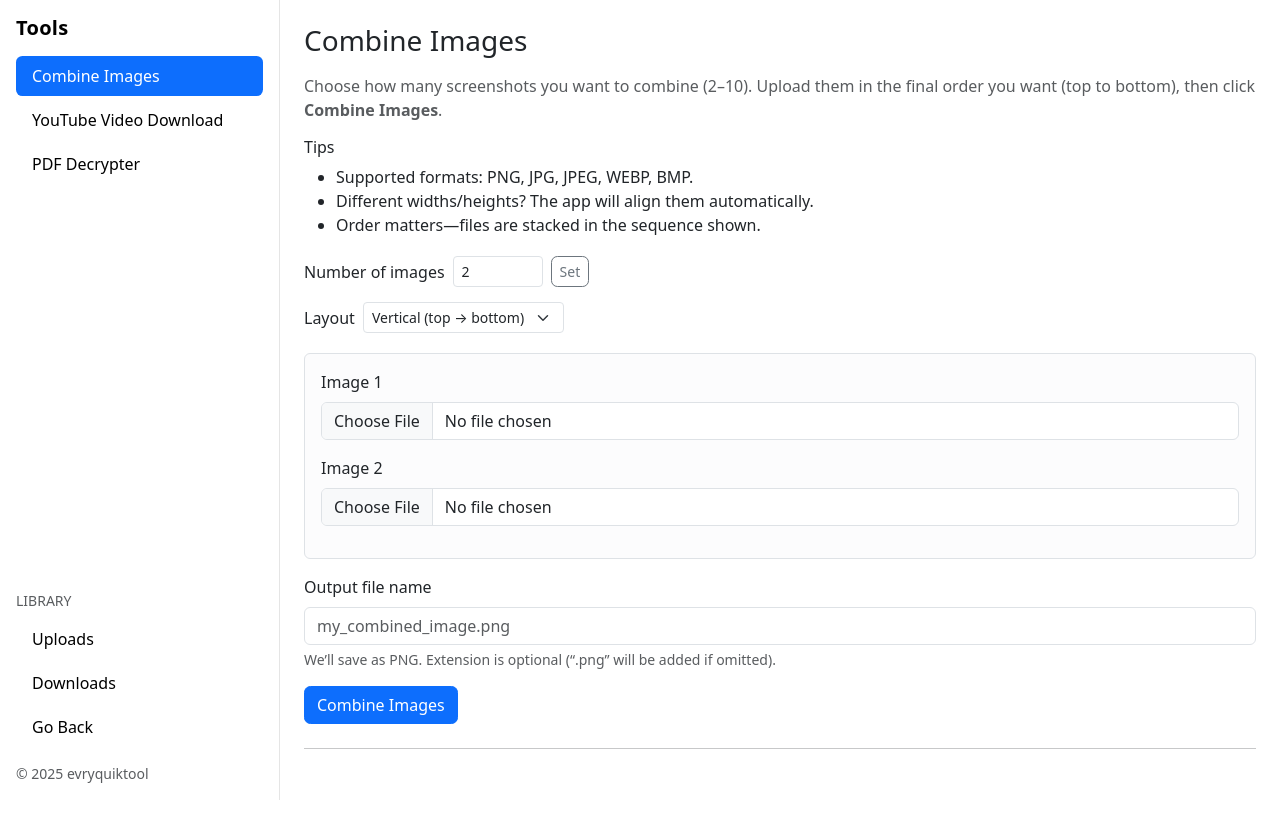
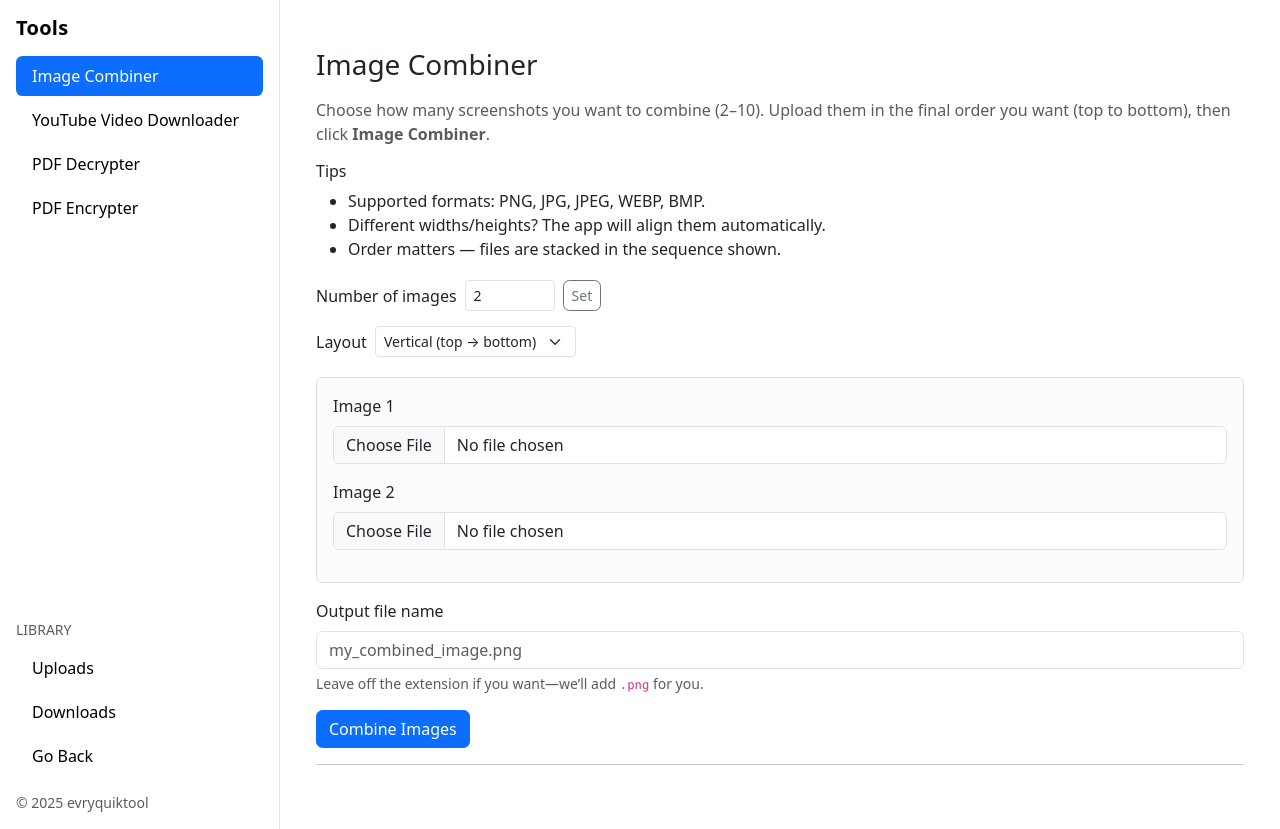
Before and after one commit to jbierowiec/evryquiktool, a Flask app: page /image_combiner in a window 1280 px wide. Before the commit the page ends 800 px from the top, so only its background shows below. Run offline with Flask 3, Linux system fonts and the light colour scheme.

Commit message:
PDF Encrypter and page content updates

```diff
--- a/app.py
+++ b/app.py
@@ -21,6 +21,20 @@ try:
     import yt_dlp  # pip install yt-dlp
 except Exception:
     yt_dlp = None
+
+# try optional backends
+try:
+    import pikepdf
+    _HAS_PIKEPDF = True
+except Exception:
+    _HAS_PIKEPDF = False
+
+try:
+    # PyPDF2 is the common fallback
+    from PyPDF2 import PdfReader, PdfWriter
+    _HAS_PYPDF2 = True
+except Exception:
+    _HAS_PYPDF2 = False
 
 # Make imageio-ffmpeg's bundled ffmpeg visible (works on Railway too)
 def has_ffmpeg() -> bool:
@@ -52,12 +66,14 @@ UPLOADS_BY_TOOL = {
     "image_combiner": UPLOAD_DIR / "image_combiner",
     "yt_vid_downloader": UPLOAD_DIR / "yt_vid_downloader",
     "pdf_decrypter": UPLOAD_DIR / "pdf_decrypter",
+    "pdf_encrypter": UPLOAD_DIR / "pdf_encrypter",
     #"activity_combiner": UPLOAD_DIR / "activity_combiner",
 }
 DOWNLOADS_BY_TOOL = {
     "image_combiner": DOWNLOAD_DIR / "image_combiner",
     "yt_vid_downloader": DOWNLOAD_DIR / "yt_vid_downloader",
     "pdf_decrypter": DOWNLOAD_DIR / "pdf_decrypter",
+    "pdf_encrypter": DOWNLOAD_DIR / "pdf_encrypter",
     #"activity_combiner": DOWNLOAD_DIR / "activity_combiner",
 }
 
@@ -502,6 +518,153 @@ def pdf_decrypter():
     )
 
 
+@app.route("/pdf_encrypter", methods=["GET", "POST"])
+def pdf_encrypter():
+    """
+    Upload a PDF -> saves original to UPLOADS_BY_TOOL['pdf_decrypter']
+    Encrypts to DOWNLOADS_BY_TOOL['pdf_decrypter'] and returns the encrypted file.
+    """
+    error = None
+    message = None
+
+    # Ensure the tool keys exist
+    UPLOAD_KEY = "pdf_encrypter"
+    DOWNLOAD_KEY = "pdf_encrypter"
+
+    upload_base: Path = UPLOADS_BY_TOOL.get(UPLOAD_KEY)
+    download_base: Path = DOWNLOADS_BY_TOOL.get(DOWNLOAD_KEY)
+
+    if request.method == "POST":
+        uploaded = request.files.get("pdf_file")
+        password = (request.form.get("password") or "").strip()
+        owner_pw = (request.form.get("owner_password") or "").strip()
+        output_name = (request.form.get("output_name") or "").strip()
+
+        # Basic validations
+        if not uploaded or uploaded.filename == "":
+            error = "No file uploaded."
+            return render_template("pdf_encrypter.html", error=error)
+
+        if not password:
+            error = "You must supply a password to encrypt the PDF."
+            return render_template("pdf_encrypter.html", error=error)
+
+        # Ensure upload/download directories exist
+        try:
+            if not upload_base:
+                raise RuntimeError("Server upload directory not configured for PDF encrypter.")
+            if not download_base:
+                raise RuntimeError("Server download directory not configured for PDF encrypter.")
+            upload_base.mkdir(parents=True, exist_ok=True)
+            download_base.mkdir(parents=True, exist_ok=True)
+        except Exception as e:
+            error = f"Server misconfiguration: {e}"
+            return render_template("pdf_encrypter.html", error=error)
+
+        # Secure the filename and save the uploaded file into uploads/
+        original_name = secure_filename(uploaded.filename) or "uploaded.pdf"
+        timestamp = datetime.utcnow().strftime("%Y%m%d%H%M%S")
+        saved_input_name = f"{timestamp}_{original_name}"
+        input_path = upload_base / saved_input_name
+        try:
+            uploaded.save(str(input_path))
+        except Exception as e:
+            error = f"Failed to save uploaded file: {e}"
+            return render_template("pdf_encrypter.html", error=error)
+
+        # Decide output filename
+        if not output_name:
+            output_name_safe = f"encrypted_{original_name}"
+        else:
+            output_name_safe = secure_filename(output_name)
+        if not output_name_safe.lower().endswith(".pdf"):
+            output_name_safe += ".pdf"
+        # avoid overwrite by adding timestamp if file exists
+        output_path = download_base / output_name_safe
+        if output_path.exists():
+            output_path = download_base / f"{timestamp}_{output_name_safe}"
+
+        # Read input bytes (from the saved file)
+        try:
+            with open(input_path, "rb") as fh:
+                input_bytes = fh.read()
+        except Exception as e:
+            error = f"Failed to read uploaded file: {e}"
+            return render_template("pdf_encrypter.html", error=error)
+
+        # Try pikepdf first (AES), then PyPDF2 fallback
+        try:
+            if _HAS_PIKEPDF:
+                try:
+                    with pikepdf.Pdf.open(io.BytesIO(input_bytes)) as pdf:
+                        # If owner_pw is empty, generate one so permissions behave predictably
+                        owner_used = owner_pw if owner_pw else pikepdf._helpers.generate_password()
+                        pdf.save(
+                            str(output_path),
+                            encryption=pikepdf.Encryption(
+                                user=password,
+                                owner=owner_used,
+                                R=4,  # AES-128; change if you want different strength
+                                allow=pikepdf.Permissions(extract=False),
+                            ),
+                        )
+                except Exception as e_pike:
+                    # fallback to PyPDF2 if pikepdf fails for this file
+                    if not _HAS_PYPDF2:
+                        raise RuntimeError(f"pikepdf failed ({e_pike}) and PyPDF2 not available")
+                    # else fall through to PyPDF2 block below by raising a sentinel
+                    raise
+            else:
+                # No pikepdf -> use PyPDF2
+                raise RuntimeError("pikepdf not available")
+        except Exception:
+            # PyPDF2 fallback
+            if _HAS_PYPDF2:
+                try:
+                    reader = PdfReader(io.BytesIO(input_bytes))
+                    writer = PdfWriter()
+                    for p in reader.pages:
+                        writer.add_page(p)
+                    # writer.encrypt(user_pwd, owner_pwd=None, use_128bit=True)
+                    # modern PyPDF2 uses keyword args (but some older versions differ)
+                    try:
+                        writer.encrypt(user_pwd=password, owner_pwd=(owner_pw or None), use_128bit=True)
+                    except TypeError:
+                        # fallback for older PyPDF2 API
+                        writer.encrypt(password, owner_pw or None, use_128bit=True)
+                    with open(output_path, "wb") as out_f:
+                        writer.write(out_f)
+                except Exception as e_p2:
+                    error = f"Encryption failed (PyPDF2): {e_p2}"
+                    return render_template("pdf_encrypter.html", error=error)
+            else:
+                error = "Server missing PDF libraries. Install pikepdf or PyPDF2."
+                return render_template("pdf_encrypter.html", error=error)
+
+        # At this point output_path should exist
+        if not output_path.exists():
+            error = "Encryption process completed but output file was not created."
+            return render_template("pdf_encrypter.html", error=error)
+
+        # Optionally flash a message and return the file for download.
+        flash(f"Encrypted PDF saved to downloads: {output_path.name}", "success")
+
+        # return the file as attachment while keeping the file on the server
+        return send_file(
+            str(output_path),
+            as_attachment=True,
+            download_name=output_path.name,
+            mimetype="application/pdf",
+        )
+
+    # GET -> show template (you can pass counts if your template expects them)
+    try:
+        counts = _count_dict() if "_count_dict" in globals() else {}
+    except Exception:
+        counts = {}
+    return render_template("pdf_encrypter.html", error=error, message=message, counts=counts)
+
+
 # -------------------------
 # Uploads & Downloads library (tool cards + per-tool views)
 # -------------------------
@@ -510,6 +673,7 @@ def _count_dict():
         "image_combiner": len(list_files(DOWNLOADS_BY_TOOL["image_combiner"])),
         "yt_vid_downloader": len(list_files(DOWNLOADS_BY_TOOL["yt_vid_downloader"])),
         "pdf_decrypter": len(list_files(DOWNLOADS_BY_TOOL["pdf_decrypter"])),
+        "pdf_encrypter": len(list_files(DOWNLOADS_BY_TOOL["pdf_encrypter"])),
         #"activity_combiner": len(list_files(DOWNLOADS_BY_TOOL["activity_combiner"])),
     }
 
@@ -520,6 +684,7 @@ def uploads_index():
         "image_combiner": len(list_files(UPLOADS_BY_TOOL["image_combiner"])),
         "yt_vid_downloader": len(list_files(UPLOADS_BY_TOOL["yt_vid_downloader"])),
         "pdf_decrypter": len(list_files(UPLOADS_BY_TOOL["pdf_decrypter"])),
+        "pdf_encrypter": len(list_files(UPLOADS_BY_TOOL["pdf_encrypter"])),
         #"activity_combiner": len(list_files(UPLOADS_BY_TOOL["activity_combiner"])),
     }
     return render_template("uploads.html", tool=None, counts=counts, files=[])
@@ -535,6 +700,7 @@ def uploads_tool(tool):
         "image_combiner": len(list_files(UPLOADS_BY_TOOL["image_combiner"])),
         "yt_vid_downloader": len(list_files(UPLOADS_BY_TOOL["yt_vid_downloader"])),
         "pdf_decrypter": len(list_files(UPLOADS_BY_TOOL["pdf_decrypter"])),
+        "pdf_encrypter": len(list_files(UPLOADS_BY_TOOL["pdf_encrypter"])),
         #"activity_combiner": len(list_files(UPLOADS_BY_TOOL["activity_combiner"])),
     }
     return render_template("uploads.html", tool=tool, counts=counts, files=files)
@@ -577,6 +743,7 @@ def downloads_index():
         "image_combiner": len(list_files(DOWNLOADS_BY_TOOL["image_combiner"])),
         "yt_vid_downloader": len(list_files(DOWNLOADS_BY_TOOL["yt_vid_downloader"])),
         "pdf_decrypter": len(list_files(DOWNLOADS_BY_TOOL["pdf_decrypter"])),
+        "pdf_encrypter": len(list_files(DOWNLOADS_BY_TOOL["pdf_encrypter"])),
         #"activity_combiner": len(list_files(DOWNLOADS_BY_TOOL["activity_combiner"])),
     }
     return render_template("downloads.html", tool=None, counts=counts, files=[])
@@ -592,6 +759,7 @@ def downloads_tool(tool):
         "image_combiner": len(list_files(DOWNLOADS_BY_TOOL["image_combiner"])),
         "yt_vid_downloader": len(list_files(DOWNLOADS_BY_TOOL["yt_vid_downloader"])),
         "pdf_decrypter": len(list_files(DOWNLOADS_BY_TOOL["pdf_decrypter"])),
+        "pdf_encrypter": len(list_files(DOWNLOADS_BY_TOOL["pdf_encrypter"])),
         #"activity_combiner": len(list_files(DOWNLOADS_BY_TOOL["activity_combiner"])),
     }
     return render_template("downloads.html", tool=tool, counts=counts, files=files)
--- a/templates/base.html
+++ b/templates/base.html
@@ -123,7 +123,7 @@
             class="nav-link {{ 'active' if request.path.startswith('/image_combiner') else '' }}"
             href="{{ url_for('image_combiner') }}"
           >
-            Combine Images
+            Image Combiner
           </a>
         </li>
         <li class="nav-item">
@@ -131,7 +131,7 @@
             class="nav-link {{ 'active' if request.path.startswith('/yt_vid_downloader') else '' }}"
             href="{{ url_for('yt_vid_downloader') }}"
           >
-            YouTube Video Download
+            YouTube Video Downloader
           </a>
         </li>
         <li class="nav-item">
@@ -142,7 +142,15 @@
             PDF Decrypter
           </a>
         </li>
-       </ul>
+        <li class="nav-item">
+          <a
+            class="nav-link {{ 'active' if request.path.startswith('/pdf_encrypter') else '' }}"
+            href="{{ url_for('pdf_encrypter') }}"
+          >
+            PDF Encrypter
+          </a>
+        </li>
+      </ul>
 
       <!-- This spacer pushes the Library to the bottom -->
       <div class="flex-grow-1"></div>
--- a/templates/image_combiner.html
+++ b/templates/image_combiner.html
@@ -1,21 +1,33 @@
 {% extends "base.html" %} {% block content %}
-<h3 class="mb-3">Combine Images</h3>
+<div class="container py-4">
+  <h3 class="mb-3">Image Combiner</h3>
 
   <p class="text-muted">
     Choose how many screenshots you want to combine (2–{{ max_files }}). Upload
     them in the final order you want
     <span id="orderHelp">(top to bottom)</span>, then click
-  <strong>Combine Images</strong>.
+    <strong>Image Combiner</strong>.
   </p>
+
+  {% if error %}
+  <div class="alert alert-danger">{{ error }}</div>
+  {% endif %} {% if message %}
+  <div class="alert alert-success">{{ message }}</div>
+  {% endif %}
 
   <h6>Tips</h6>
   <ul>
     <li>Supported formats: PNG, JPG, JPEG, WEBP, BMP.</li>
     <li>Different widths/heights? The app will align them automatically.</li>
-  <li>Order matters—files are stacked in the sequence shown.</li>
+    <li>Order matters — files are stacked in the sequence shown.</li>
   </ul>
 
-<form method="post" enctype="multipart/form-data" id="combineForm">
+  <form
+    method="post"
+    enctype="multipart/form-data"
+    id="combineForm"
+    class="mb-3"
+  >
     <!-- Controls -->
     <div class="row g-2 align-items-center mb-2">
       <div class="col-auto">
@@ -74,17 +86,18 @@
         placeholder="my_combined_image.png"
       />
       <div class="form-text">
-      We’ll save as PNG. Extension is optional (“.png” will be added if
-      omitted).
+        Leave off the extension if you want—we’ll add <code>.png</code> for you.
       </div>
     </div>
 
     <button class="btn btn-primary" type="submit">Combine Images</button>
   </form>
 
-<hr class="my-4" />
+  <hr />
+</div>
 
 <script>
+  (function () {
     function renderInputs(n) {
       const wrap = document.getElementById('uploadsWrapper');
       wrap.innerHTML = '';
@@ -120,5 +133,6 @@
       renderInputs(2);
       updateOrderHelp();
     });
+  })();
 </script>
 {% endblock %}
```
Also changed, not shown: templates/downloads.html (+27 -3 lines), templates/landing.html (+18 -2 lines), templates/pdf_decrypter.html (+0 -8 lines), templates/pdf_encrypter.html (added, +44 -0 lines), templates/uploads.html (+28 -7 lines), templates/yt_vid_downloader.html (+13 -9 lines), 1 other file. Lines whose indentation alone changed are shown as unchanged.
